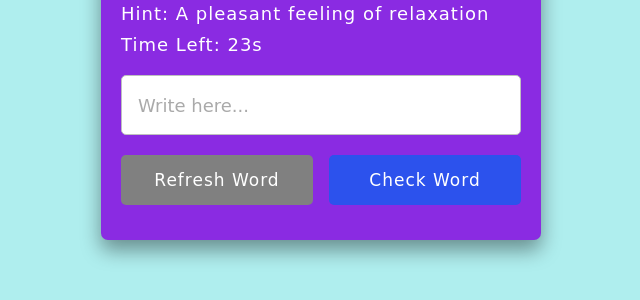
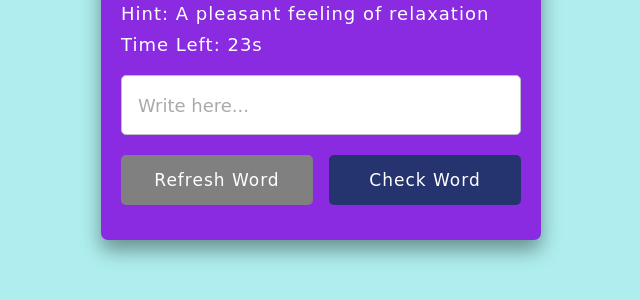
Before and after one commit to NikChhillar/Words-of-Wisdom, a plain HTML site: page index.html in a window 1280 px wide. In both pictures the pointer is over the button "Check Word". Shown: the part 354-654 px from the top of the page, without its empty margins (319-959 px from the left). Drawn offline with Linux system fonts and the light colour scheme.

Commit message:
changed color

```diff
--- a/index.html
+++ b/index.html
@@ -30,6 +30,5 @@
       </div>
     </div>
     <script src="index.js"></script>
-    <script src="word.js"></script>
   </body>
 </html>
--- a/style.css
+++ b/style.css
@@ -99,7 +99,7 @@ body{
   background: rgb(78, 52, 181);
 }
 .buttons .check-word:hover{
-  background: #2c52ed;
+  background: #25346f;
 }
 
 @media screen and (max-width: 470px) {
```
